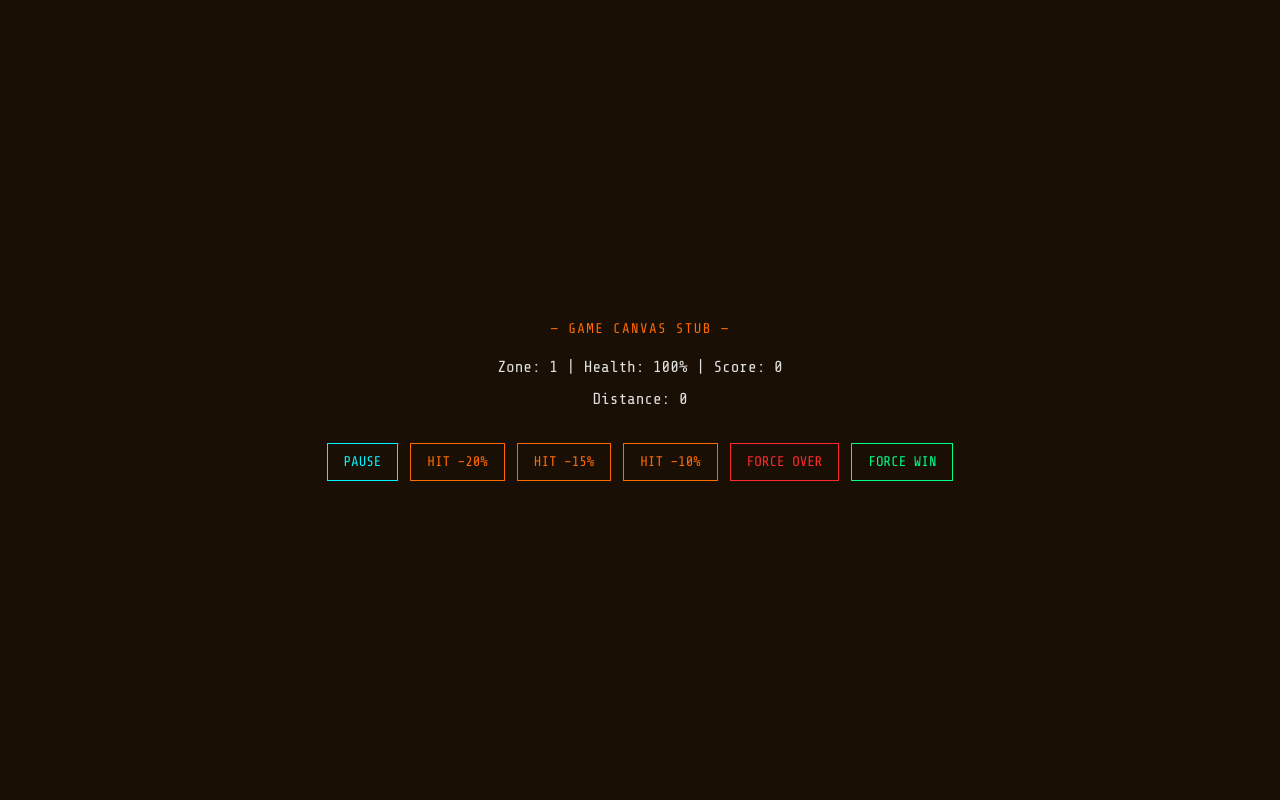
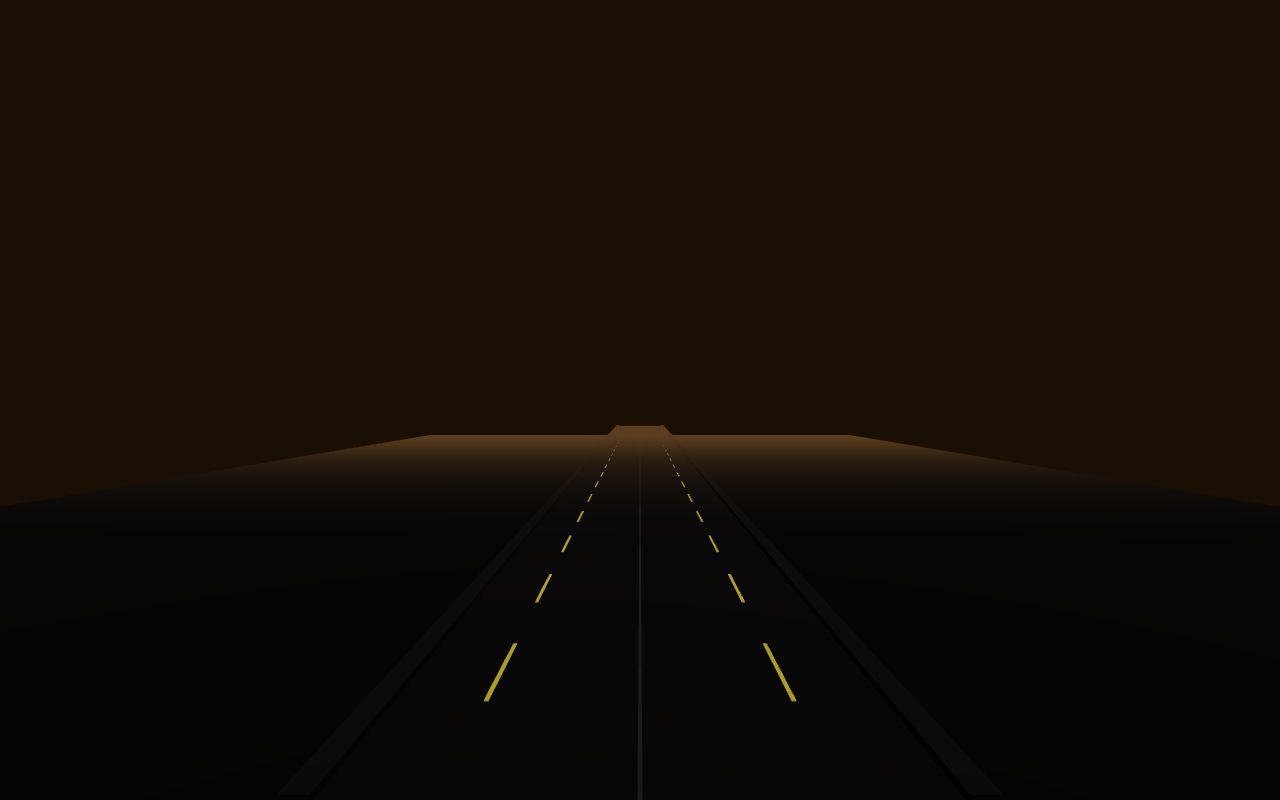
Before and after one commit to sathisk15/ai-uprising-last-escape, a React (Vite) app: page / in a window 1280 px wide. Both pictures are taken after a click on the button "START MISSION". Built offline with nearby package versions, Linux system fonts and the light colour scheme.

Commit message:
feat: game canvas and road
R3F Canvas with fixed chase camera, zone-aware fog and lighting.
Two recycling road tiles with lane dividers and kerbs that scroll
continuously using useFrame delta time.

```diff
--- /dev/null
+++ b/src/components/environment/Road.jsx
@@ -0,0 +1,96 @@
+import React, { useRef } from 'react'
+import { useFrame } from '@react-three/fiber'
+import useGameStore from '../../store/gameStore'
+
+const TILE_LENGTH = 60
+const ROAD_WIDTH = 8
+const RECYCLE_Z = 14        // tile center recycles when it crosses here
+const RESET_OFFSET = -TILE_LENGTH * 2  // how far back it teleports
+
+// Dashed lane divider segments along one tile
+function LaneDivider({ x }) {
+  const segLen = 2.4
+  const gap = 2.6
+  const step = segLen + gap
+  const count = Math.floor(TILE_LENGTH / step)
+
+  return (
+    <group position={[x, 0.11, -TILE_LENGTH / 2 + segLen / 2]}>
+      {Array.from({ length: count }).map((_, i) => (
+        <mesh key={i} position={[0, 0, i * step]}>
+          <boxGeometry args={[0.08, 0.02, segLen]} />
+          <meshStandardMaterial color="#cccc00" emissive="#666600" emissiveIntensity={0.5} />
+        </mesh>
+      ))}
+    </group>
+  )
+}
+
+// Road tile geometry — reused for both tiles
+function RoadGeometry() {
+  return (
+    <>
+      {/* Surface */}
+      <mesh receiveShadow>
+        <boxGeometry args={[ROAD_WIDTH, 0.2, TILE_LENGTH]} />
+        <meshStandardMaterial color="#1c1c1c" roughness={0.95} metalness={0.05} />
+      </mesh>
+      {/* Left kerb */}
+      <mesh position={[-(ROAD_WIDTH / 2 + 0.2), 0.06, 0]}>
+        <boxGeometry args={[0.4, 0.32, TILE_LENGTH]} />
+        <meshStandardMaterial color="#252525" />
+      </mesh>
+      {/* Right kerb */}
+      <mesh position={[ROAD_WIDTH / 2 + 0.2, 0.06, 0]}>
+        <boxGeometry args={[0.4, 0.32, TILE_LENGTH]} />
+        <meshStandardMaterial color="#252525" />
+      </mesh>
+      {/* Lane dividers */}
+      <LaneDivider x={-2.5} />
+      <LaneDivider x={2.5} />
+      {/* Faint center line */}
+      <mesh position={[0, 0.11, 0]}>
+        <boxGeometry args={[0.06, 0.02, TILE_LENGTH]} />
+        <meshStandardMaterial color="#ffffff" opacity={0.12} transparent />
+      </mesh>
+    </>
+  )
+}
+
+export default function Road() {
+  const tile1 = useRef()
+  const tile2 = useRef()
+
+  const phase = useGameStore((s) => s.phase)
+  const speed = useGameStore((s) => s.speed)
+
+  useFrame((_, delta) => {
+    if (phase !== 'playing') return
+    const t1 = tile1.current
+    const t2 = tile2.current
+    if (!t1 || !t2) return
+
+    const move = speed * delta
+    t1.position.z += move
+    t2.position.z += move
+
+    // Recycle: whichever tile goes past camera, snap behind the other
+    if (t1.position.z > RECYCLE_Z) {
+      t1.position.z = t2.position.z - TILE_LENGTH
+    }
+    if (t2.position.z > RECYCLE_Z) {
+      t2.position.z = t1.position.z - TILE_LENGTH
+    }
+  })
+
+  return (
+    <>
+      <group ref={tile1} position={[0, 0, 0]}>
+        <RoadGeometry />
+      </group>
+      <group ref={tile2} position={[0, 0, -TILE_LENGTH]}>
+        <RoadGeometry />
+      </group>
+    </>
+  )
+}
--- /dev/null
+++ b/src/game/GameCanvas.jsx
@@ -0,0 +1,52 @@
+import React from 'react'
+import { Canvas } from '@react-three/fiber'
+import { PerspectiveCamera } from '@react-three/drei'
+import Road from '../components/environment/Road'
+import useGameStore from '../store/gameStore'
+import { ZONES } from './zones'
+
+export default function GameCanvas() {
+  const zone = useGameStore((s) => s.zone)
+  const zoneData = ZONES[zone]
+
+  return (
+    <Canvas
+      shadows
+      style={{ width: '100%', height: '100%', background: zoneData.bgColor }}
+      gl={{ antialias: true }}
+    >
+      {/* Fixed camera: behind and above the player, looking slightly down-forward */}
+      <PerspectiveCamera
+        makeDefault
+        position={[0, 5, 10]}
+        fov={65}
+        near={0.1}
+        far={120}
+      />
+
+      {/* Depth fog — fades into zone atmosphere */}
+      <fog attach="fog" args={[zoneData.fogColor, 20, 90]} />
+
+      {/* Lighting */}
+      <ambientLight intensity={0.35} color={zoneData.ambientColor} />
+      <directionalLight
+        castShadow
+        position={[4, 12, 6]}
+        intensity={1.2}
+        color="#ffffff"
+        shadow-mapSize={[1024, 1024]}
+      />
+      {/* Subtle fill from below to reduce harsh shadows */}
+      <pointLight position={[0, 1, 4]} intensity={0.4} color={zoneData.ambientColor} />
+
+      {/* Ground plane (extends beyond road edges) */}
+      <mesh rotation={[-Math.PI / 2, 0, 0]} position={[0, -0.01, -20]} receiveShadow>
+        <planeGeometry args={[60, 120]} />
+        <meshStandardMaterial color="#111111" roughness={1} />
+      </mesh>
+
+      {/* Road */}
+      <Road />
+    </Canvas>
+  )
+}
--- a/src/screens/GameScreen.jsx
+++ b/src/screens/GameScreen.jsx
@@ -1,37 +1,15 @@
 import React from 'react'
 import useGameStore from '../store/gameStore'
+import GameCanvas from '../game/GameCanvas'
 import PauseMenu from './PauseMenu'
 
-// Placeholder — GameCanvas + HUD will be added in Features 5–12
 export default function GameScreen() {
   const phase = useGameStore((s) => s.phase)
-  const zone = useGameStore((s) => s.zone)
-  const health = useGameStore((s) => s.health)
-  const score = useGameStore((s) => s.score)
-  const distance = useGameStore((s) => s.distance)
-  const pauseGame = useGameStore((s) => s.pauseGame)
-  const takeDamage = useGameStore((s) => s.takeDamage)
-  const endGame = useGameStore((s) => s.endGame)
-  const triggerVictory = useGameStore((s) => s.triggerVictory)
 
   return (
-    <div className="w-full h-full relative bg-[#1a0f05] flex flex-col items-center justify-center">
-      {/* Stub game area */}
-      <p className="text-[#ff6a00] tracking-widest text-sm mb-4">— GAME CANVAS STUB —</p>
-      <div className="text-[#e0e0e0] font-mono space-y-2 text-center">
-        <p>Zone: {zone} | Health: {health}% | Score: {score}</p>
-        <p>Distance: {Math.floor(distance)}</p>
-      </div>
-
-      {/* Temp test buttons */}
-      <div className="flex gap-3 mt-8 flex-wrap justify-center">
-        <button onClick={pauseGame} className="border border-[#00f5ff] text-[#00f5ff] px-4 py-2 text-sm">PAUSE</button>
-        <button onClick={() => takeDamage('obstacle')} className="border border-[#ff6a00] text-[#ff6a00] px-4 py-2 text-sm">HIT −20%</button>
-        <button onClick={() => takeDamage('droneBody')} className="border border-[#ff6a00] text-[#ff6a00] px-4 py-2 text-sm">HIT −15%</button>
-        <button onClick={() => takeDamage('droneProjectile')} className="border border-[#ff6a00] text-[#ff6a00] px-4 py-2 text-sm">HIT −10%</button>
-        <button onClick={endGame} className="border border-[#ff2a2a] text-[#ff2a2a] px-4 py-2 text-sm">FORCE OVER</button>
-        <button onClick={triggerVictory} className="border border-[#00ff88] text-[#00ff88] px-4 py-2 text-sm">FORCE WIN</button>
-      </div>
+    <div className="w-full h-full relative">
+      {/* 3D world */}
+      <GameCanvas />
 
       {/* Pause overlay */}
       {phase === 'paused' && <PauseMenu />}
```
